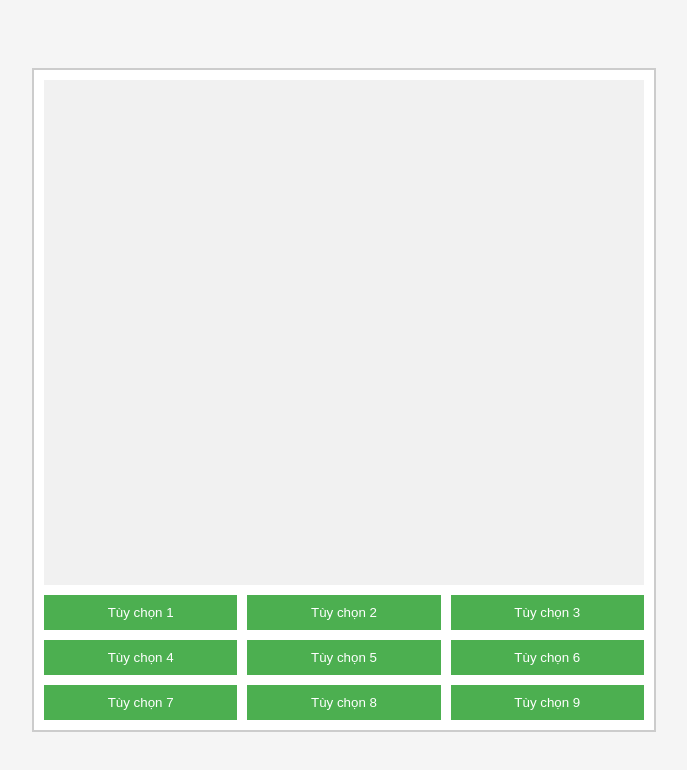
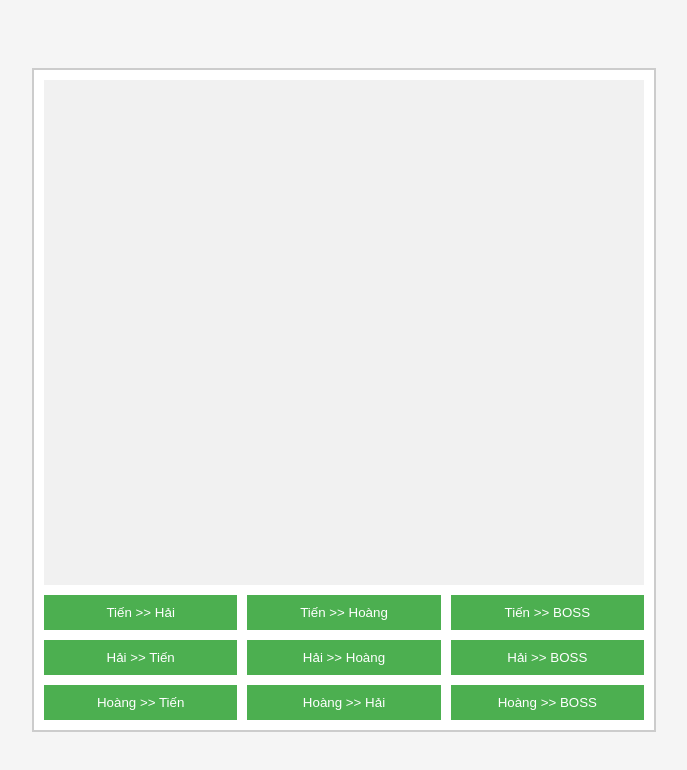
Before and after one commit to 6gunlaZe/telegramRPG, a plain HTML site: page public/index.html in a window 1280 px wide. Shown: the whole page, without its empty margins (296-983 px from the left). Drawn offline with nearby package versions, Linux system fonts and the light colour scheme; no server answers.

Commit message:
Update index.html

```diff
--- a/public/index.html
+++ b/public/index.html
@@ -12,15 +12,15 @@
     <div id="messages"></div>
     <!-- Nút tương tác -->
     <div id="options">
-      <button onclick="sendOption('Option 1')">Tùy chọn 1</button>
-      <button onclick="sendOption('Option 2')">Tùy chọn 2</button>
-      <button onclick="sendOption('Option 3')">Tùy chọn 3</button>
-      <button onclick="sendOption('Option 4')">Tùy chọn 4</button>
-      <button onclick="sendOption('Option 5')">Tùy chọn 5</button>
-      <button onclick="sendOption('Option 6')">Tùy chọn 6</button>
-      <button onclick="sendOption('Option 7')">Tùy chọn 7</button>
-      <button onclick="sendOption('Option 8')">Tùy chọn 8</button>
-      <button onclick="sendOption('Option 9')">Tùy chọn 9</button>
+      <button onclick="sendOption('Option 1')">Tiến >> Hải</button>
+      <button onclick="sendOption('Option 2')">Tiến >> Hoàng</button>
+      <button onclick="sendOption('Option 3')">Tiến >> BOSS</button>
+      <button onclick="sendOption('Option 4')">Hải >> Tiến</button>
+      <button onclick="sendOption('Option 5')">Hải >> Hoàng</button>
+      <button onclick="sendOption('Option 6')">Hải >> BOSS</button>
+      <button onclick="sendOption('Option 7')">Hoàng >> Tiến</button>
+      <button onclick="sendOption('Option 8')">Hoàng >> Hải</button>
+      <button onclick="sendOption('Option 9')">Hoàng >> BOSS</button>
     </div>
   </div>
 
```
